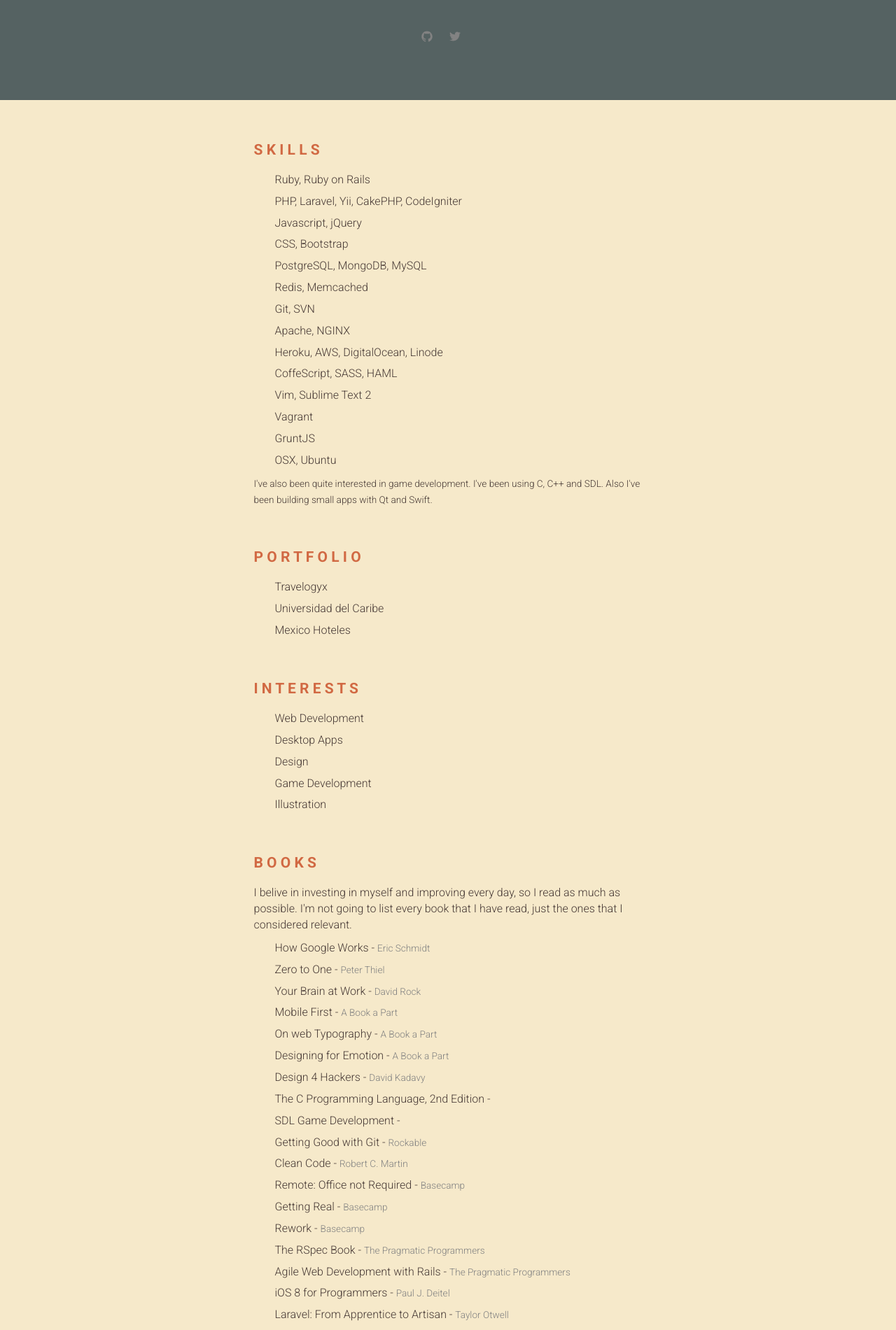
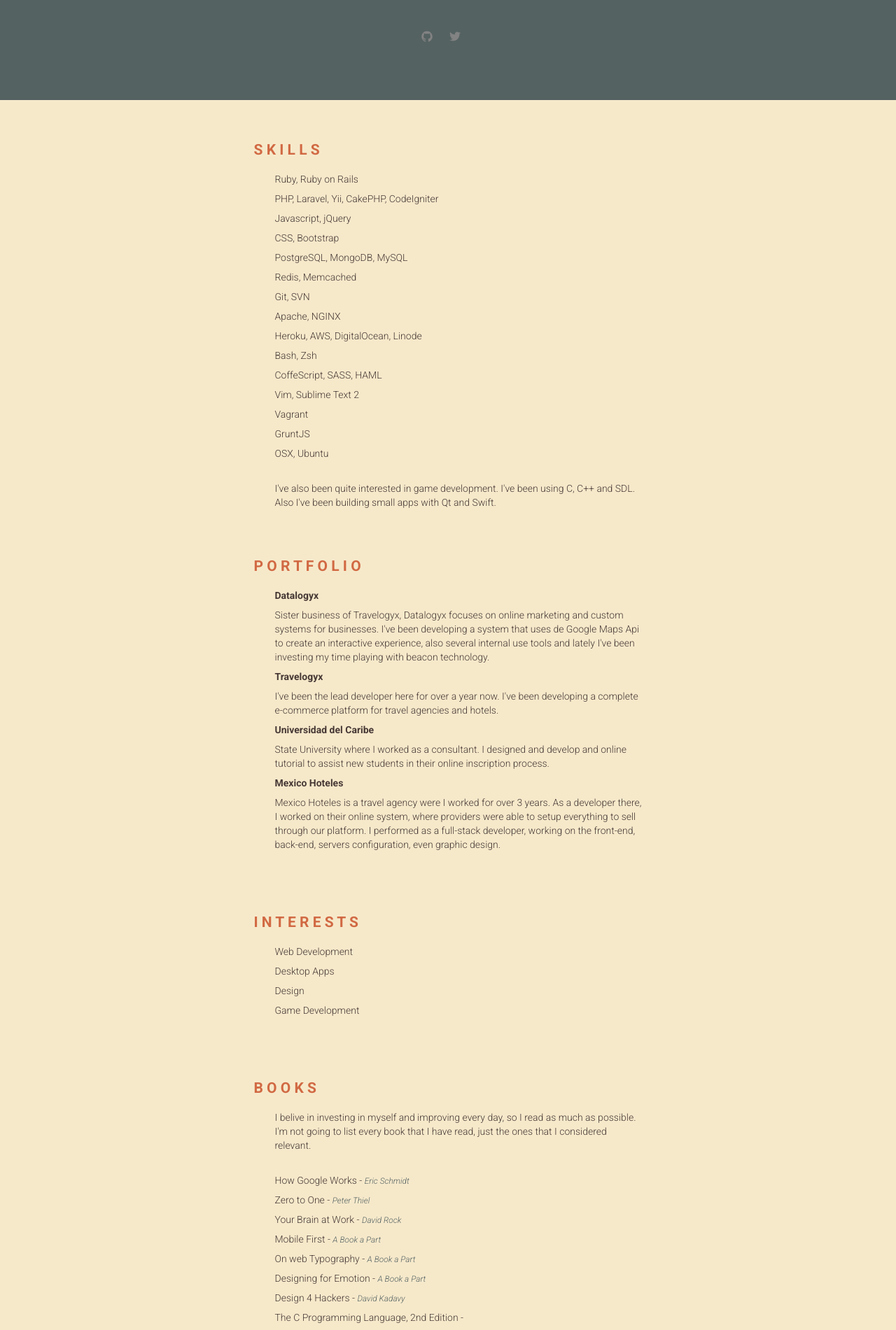
Before and after one commit to aldoutrera/aldoutrera.github.io, a Jekyll site: the page built from index.html, in a window 1280 px wide. Shown: the part 371-2272 px from the top of the page at 70% size. Built offline with Jekyll 4.4.1, drawn with Linux system fonts in a browser that asks for light colours; some of the changed text lies outside the part shown.

Commit message:
Actualizando info

```diff
--- a/_includes/footer.html
+++ b/_includes/footer.html
@@ -2,6 +2,9 @@
   <div class = "container">
 
     <footer class="footer">
+
+      <p>Design and Develop by <span>Aldo Utrera</span>.</p>
+
     </footer>
 
   </div>
--- a/_includes/head.html
+++ b/_includes/head.html
@@ -9,5 +9,5 @@
   <link rel="stylesheet" href="{{ "/css/main.css" | prepend: site.baseurl }}">
   <link rel="canonical" href="{{ page.url | replace:'index.html','' | prepend: site.baseurl | prepend: site.url }}">
   <link rel="alternate" type="application/rss+xml" title="{{ site.title }}" href="{{ "/feed.xml" | prepend: site.baseurl | prepend: site.url }}" />
-  <link href='http://fonts.googleapis.com/css?family=Roboto:300,700' rel='stylesheet' type='text/css'>
+  <link href='http://fonts.googleapis.com/css?family=Roboto:300,700,300italic' rel='stylesheet' type='text/css'>
 </head>
--- a/css/main.scss
+++ b/css/main.scss
@@ -141,7 +141,7 @@
   .content {
     padding: 60px 0;
     color: $dark_shadow;
-    font-size: 16px;
+    font-size: 14px;
   }
 
   .content-heading {
@@ -164,7 +164,16 @@
 .footer-container {
 
   .footer {
-    padding: 40px 0;
+
+    color: $highlight;
+    padding: 60px 0;
+    text-align: center;
+
+    span {
+      color: $standout;
+      font-style: italic;
+    }
+
   }
 
 }
@@ -172,16 +181,22 @@
 // Resume
 .resume {
 
+  p {
+    margin-left: 30px;
+  }
+
   ul {
 
     list-style-type: none;
+    margin-bottom: 30px;
 
     li {
 
       margin-bottom: 8px;
 
       small {
-        color: gray;
+        color: $background;
+        font-style: italic;
       }
 
     }
--- a/index.html
+++ b/index.html
@@ -17,20 +17,46 @@
         <li>Git, SVN</li>
         <li>Apache, NGINX</li>
         <li>Heroku, AWS, DigitalOcean, Linode</li>
+        <li>Bash, Zsh</li>
         <li>CoffeScript, SASS, HAML</li>
         <li>Vim, Sublime Text 2</li>
         <li>Vagrant</li>
         <li>GruntJS</li>
         <li>OSX, Ubuntu</li>
       </ul>
-      <small>I've also been quite interested in game development. I've been using C, C++ and SDL. Also I've been building small apps with Qt and Swift.</small>
+      <p>
+        I've also been quite interested in game development. I've been using C, C++ and SDL. Also I've been building small apps with Qt and Swift.
+      </p>
+
+    </div>
+  </div>
+  <div class = "row">
+    <div class = "col-md-6 col-md-offset-3">
 
       <h2 class="content-heading">P O R T F O L I O</h2>
       <ul>
-        <li>Travelogyx</li>
-        <li>Universidad del Caribe</li>
-        <li>Mexico Hoteles</li>
+        <li><b>Datalogyx</b></li>
+        <li>
+          Sister business of Travelogyx, Datalogyx focuses on online marketing and custom systems for businesses. I've been developing a system that uses de Google Maps Api to create an interactive experience, also several internal use tools and lately I've been investing my time playing with beacon technology.
+        </li>
+        <li><b>Travelogyx</b></li>
+        <li>
+          I've been the lead developer here for over a year now. I've been developing a complete e-commerce platform for travel agencies and hotels.
+        </li>
+        <li><b>Universidad del Caribe</b></li>
+        <li>
+          State University where I worked as a consultant. I designed and develop and online tutorial to assist new students in their online inscription process.
+        </li>
+        <li><b>Mexico Hoteles</b></li>
+        <li>
+          Mexico Hoteles is a travel agency were I worked for over 3 years. As a developer there, I worked on their online system, where providers were able to setup everything to sell through our platform. I performed as a full-stack developer, working on the front-end, back-end, servers configuration, even graphic design.
+        </li>
       </ul>
+
+    </div>
+  </div>
+  <div class = "row">
+    <div class = "col-md-6 col-md-offset-3">
 
       <h2 class="content-heading">I N T E R E S T S</h2>
       <ul>
@@ -38,11 +64,16 @@
         <li>Desktop Apps</li>
         <li>Design</li>
         <li>Game Development</li>
-        <li>Illustration</li>
       </ul>
+
+    </div>
+  </div>
+  <div class = "row">
+    <div class = "col-md-6 col-md-offset-3">
 
       <h2 class="content-heading">B O O K S</h2>
       <p>I belive in investing in myself and improving every day, so I read as much as possible. I'm not going to list every book that I have read, just the ones that I considered relevant.</p>
+      <br>
       <ul>
         <li>How Google Works - <small>Eric Schmidt</small></li>
         <li>Zero to One - <small>Peter Thiel</small></li>
```
